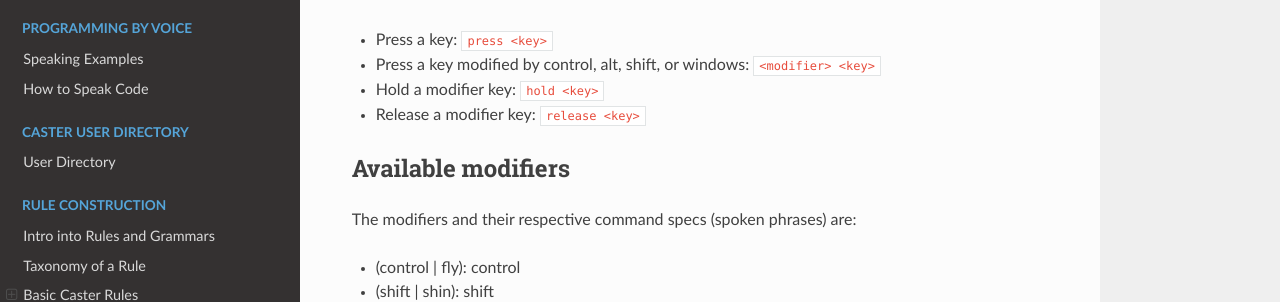
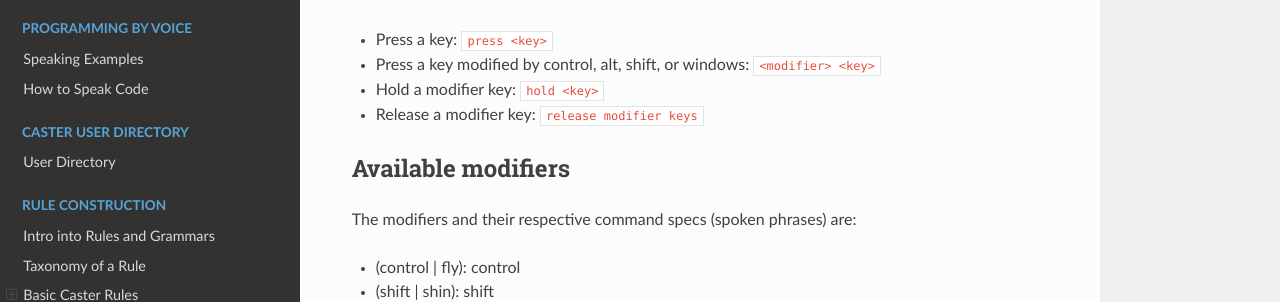
Before and after one commit to dictation-toolbox/Caster, an MkDocs documentation site: the page built from docs/readthedocs/Caster_Commands/Keyboard.md, in a window 1280 px wide and 900 px high. Shown: the part 356-658 px from the top of the window. Built offline with MkDocs 1.6.1, drawn with Linux system fonts in a browser that asks for light colours; nearby versions of some CDN libraries; comment, search, counter and statistics services are not loaded.

Commit message:
update docs for keyboard
Adding the "release modifier keys" command that replaced "release <keyname>"

```diff
--- a/docs/readthedocs/Caster_Commands/Keyboard.md
+++ b/docs/readthedocs/Caster_Commands/Keyboard.md
@@ -9,7 +9,7 @@ Caster aims to replace most use of the keyboard with dedicated commands. The com
 - Press a key: `press <key>`
 - Press a key modified by control, alt, shift, or windows: `<modifier> <key>`
 - Hold a modifier key: `hold <key>`
-- Release a modifier key: `release <key>`
+- Release a modifier key: `release modifier keys`
 
 ## Available modifiers
 
```
